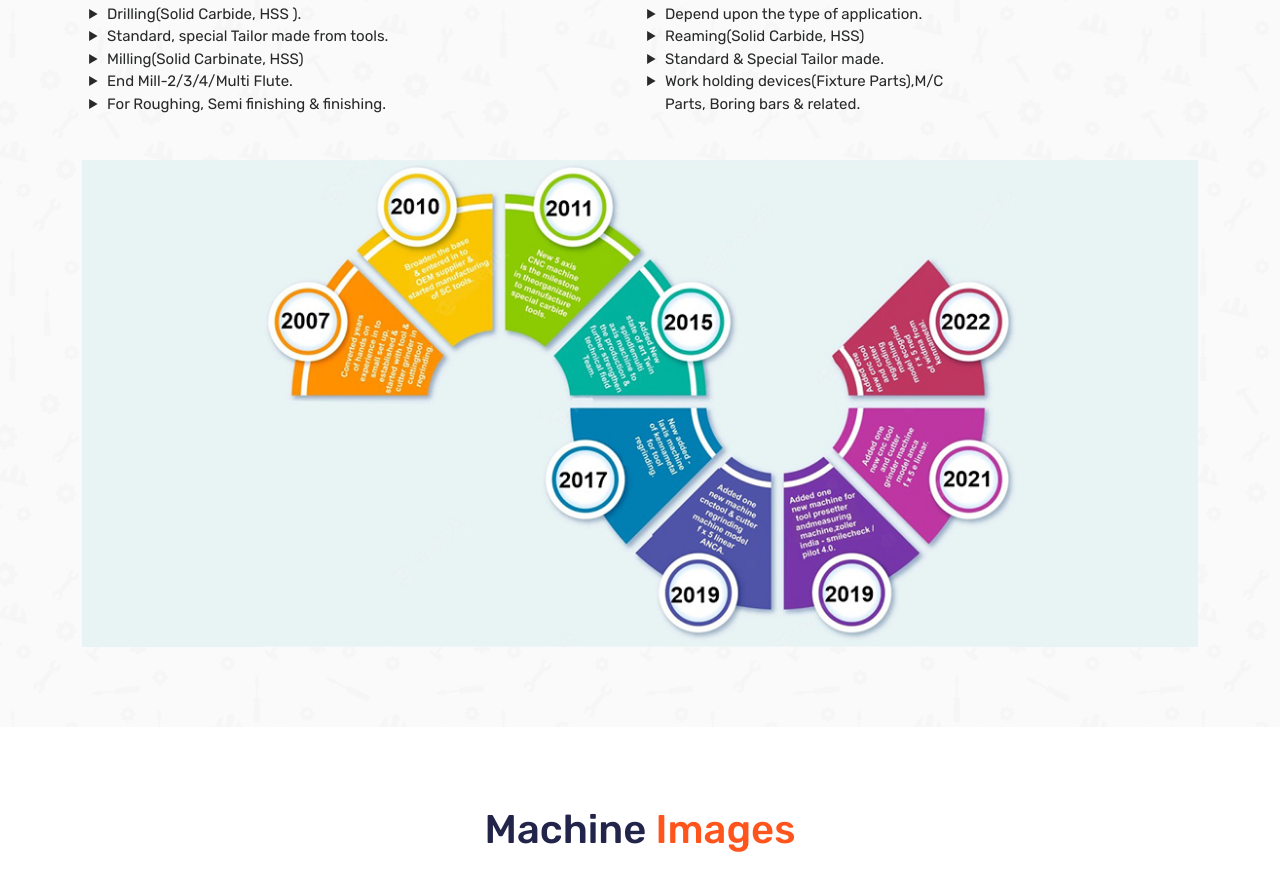
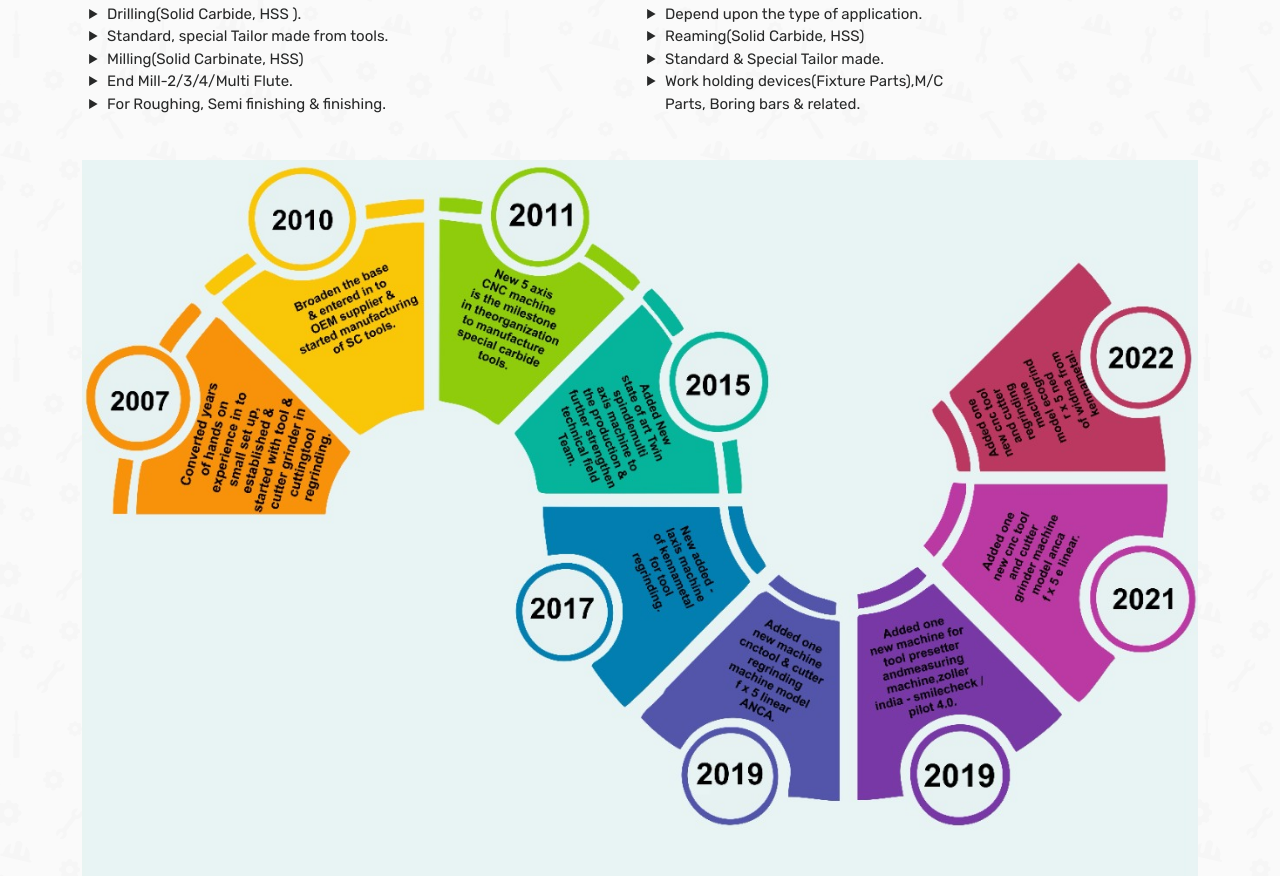
Before and after one commit to designernetcom/om-tool, a plain HTML site: page about.html in a window 1280 px wide. Shown: the part 1706-2582 px from the top of the page. Drawn offline with nearby package versions, Linux system fonts and the light colour scheme; files whose address does not match are found by name.

Commit message:
Update about.html

```diff
--- a/about.html
+++ b/about.html
@@ -453,7 +453,7 @@
         </div>
         <div class="col-md-12">
           <div class="featured-item1"><br><br>
-            <img src="images/hist.jpg" style="width: 100%;">
+            <img src="images/h2.jpeg" style="width: 100%;">
           </div>
         </div>
       </div>
```
